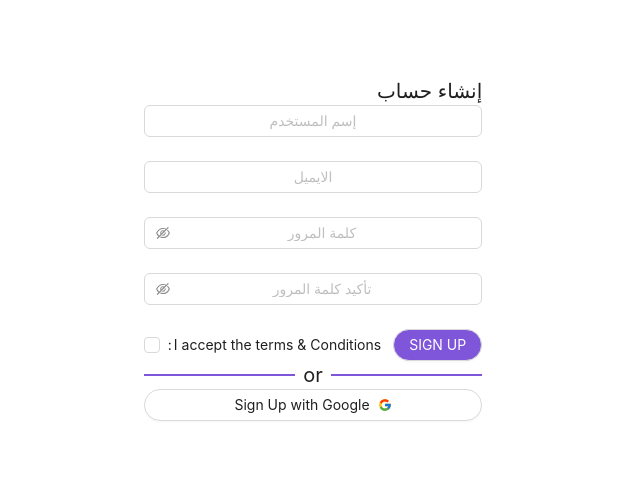
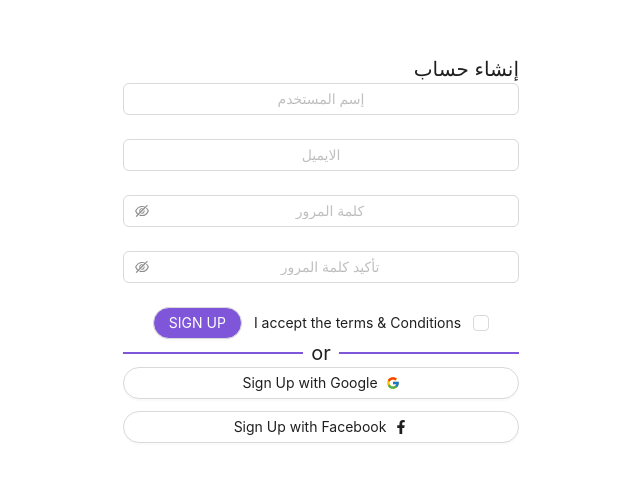
Before and after one commit to Mfas1998/educational_platform, a React (Create React App) app: page /signup in a window 1280 px wide. Shown: the part 151-632 px from the top of the page, without its empty margins (429-1069 px from the left). Built offline with nearby package versions, Linux system fonts and the light colour scheme.

Commit message:
add some styles

```diff
--- a/src/index.css
+++ b/src/index.css
@@ -3,6 +3,6 @@
 @tailwind utilities;
 
 @layer base{
-    input[type="password"]{
-    @apply text-center
+    input{
+    @apply text-center focus:border-primary
   }}
--- a/src/pages/SignUp/index.jsx
+++ b/src/pages/SignUp/index.jsx
@@ -1,13 +1,13 @@
 import React from "react";
 import InputComponent, { InputPasswordComponent } from "../../components/input";
-import { Checkbox, Form,  } from "antd";
+import { Checkbox, Form } from "antd";
 import ButtonComponent from "../../components/Button";
-import { FcGoogle } from 'react-icons/fc';
+import { FcGoogle } from "react-icons/fc";
+import { FaFacebookF } from "react-icons/fa";
 
 const SignUp = () => {
   return (
     <div className=" flex h-[100vh] items-center justify-center ">
-
       <div className="p-2">
         <Form>
           <div>
@@ -17,7 +17,7 @@ const SignUp = () => {
                 required
                 placeholder="إسم المستخدم"
                 id="user_name"
-                className=" focus:border-primary text-center"
+                className=""
               />
             </Form.Item>
             <Form.Item name="email">
@@ -25,35 +25,34 @@ const SignUp = () => {
                 required
                 placeholder="الايميل"
                 id="email"
-                className=" focus:border-primary text-center"
+                className=""
               />
             </Form.Item>
             <Form.Item name="password">
               <InputPasswordComponent
                 placeholder="كلمة المرور"
                 id="password"
-                className=" focus:border-primary placeholder:!text-center text-center"
+                className=""
               />
             </Form.Item>
             <Form.Item name="passwordConfirmation">
               <InputPasswordComponent
                 placeholder="تأكيد كلمة المرور"
                 id="passwordConfirmation"
-                className=" focus:border-primary !text-center"
+                className=""
               />
             </Form.Item>
           </div>
-        <div className="flex gap-3">
+          <div className="flex gap-3 items-center justify-center">
+            <Form.Item className="m-0">
+              <Checkbox />
+            </Form.Item>
+            <p>I accept the terms & Conditions</p>
             <ButtonComponent
-          htmlType='submit'
+              htmlType="submit"
               title="SIGN UP"
-            className="bg-primary text-textColorprimary !rounded-full"
+              className="bg-primary text-textColorprimary rounded-full"
             />
-          <Form.Item
-          className="m-0"
-          label="I accept the terms & Conditions">
-            <Checkbox/>
-          </Form.Item>
           </div>
 
           <div className="text-xl flex gap-2 items-center justify-center">
@@ -61,10 +60,18 @@ const SignUp = () => {
             <p className="text-center">or</p>
             <p className="w-full h-0.5 bg-primary"></p>
           </div>
-       <ButtonComponent title='Sign Up with Google' icon={<FcGoogle/>} className='rounded-full w-full' />
+          <ButtonComponent
+            title="Sign Up with Google"
+            icon={<FcGoogle />}
+            className="rounded-full w-full"
+          />
+          <ButtonComponent
+            title="Sign Up with Facebook"
+            icon={<FaFacebookF className="text-blue-700" />}
+            className="rounded-full w-full mt-3"
+          />
         </Form>
       </div>
-
     </div>
   );
 };
```
Lines whose indentation alone changed are shown as unchanged.
